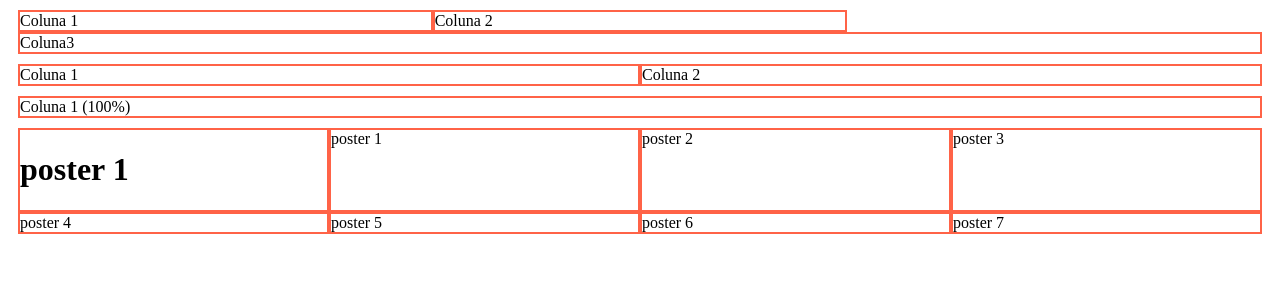
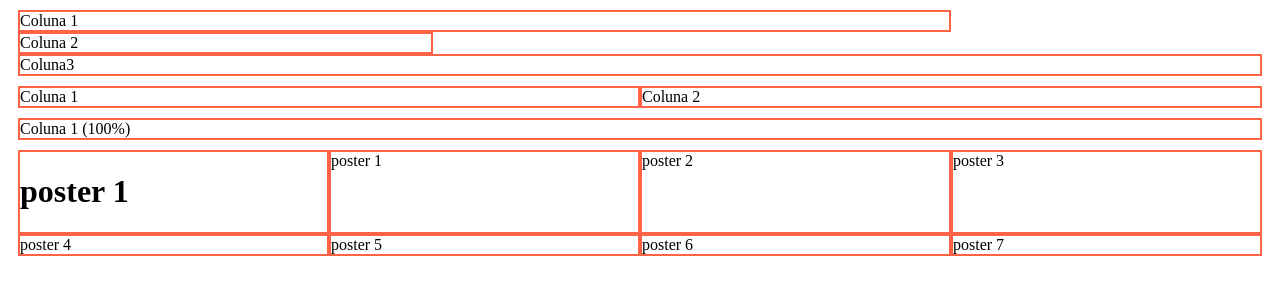
Before and after one commit to MarciaCondarco/linhaColuna, a plain HTML site: page index.html in a window 1280 px wide. Drawn offline with Linux system fonts and the light colour scheme.

Commit message:
linhas e colunas com o flex

```diff
--- a/assets/css/style.css
+++ b/assets/css/style.css
@@ -3,6 +3,7 @@
     display:flex;
     flex-wrap: wrap;
     /* se pode quebrar linhas ou não */
+    /* o nowrap -> quebra a linha ao contrario */
     margin: 10px;
 }
 
--- a/index.html
+++ b/index.html
@@ -11,7 +11,7 @@
 <body>
 
     <div class="linha">
-        <div class="coluna coluna-4 ">Coluna 1</div>
+        <div class="coluna coluna-9 ">Coluna 1</div>
         <div class="coluna coluna-4 ">Coluna 2</div>
         <div class="coluna coluna-12 ">Coluna3</div>
     </div>
```
